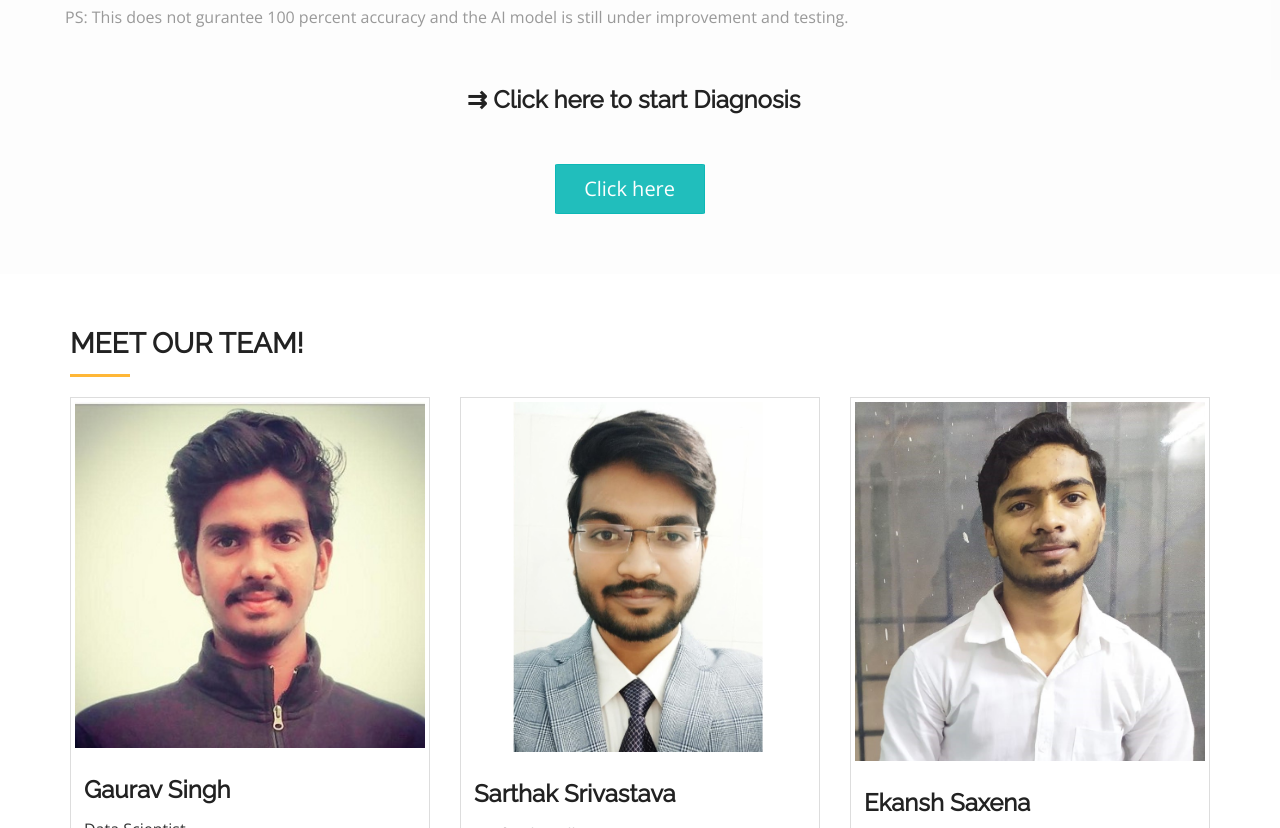
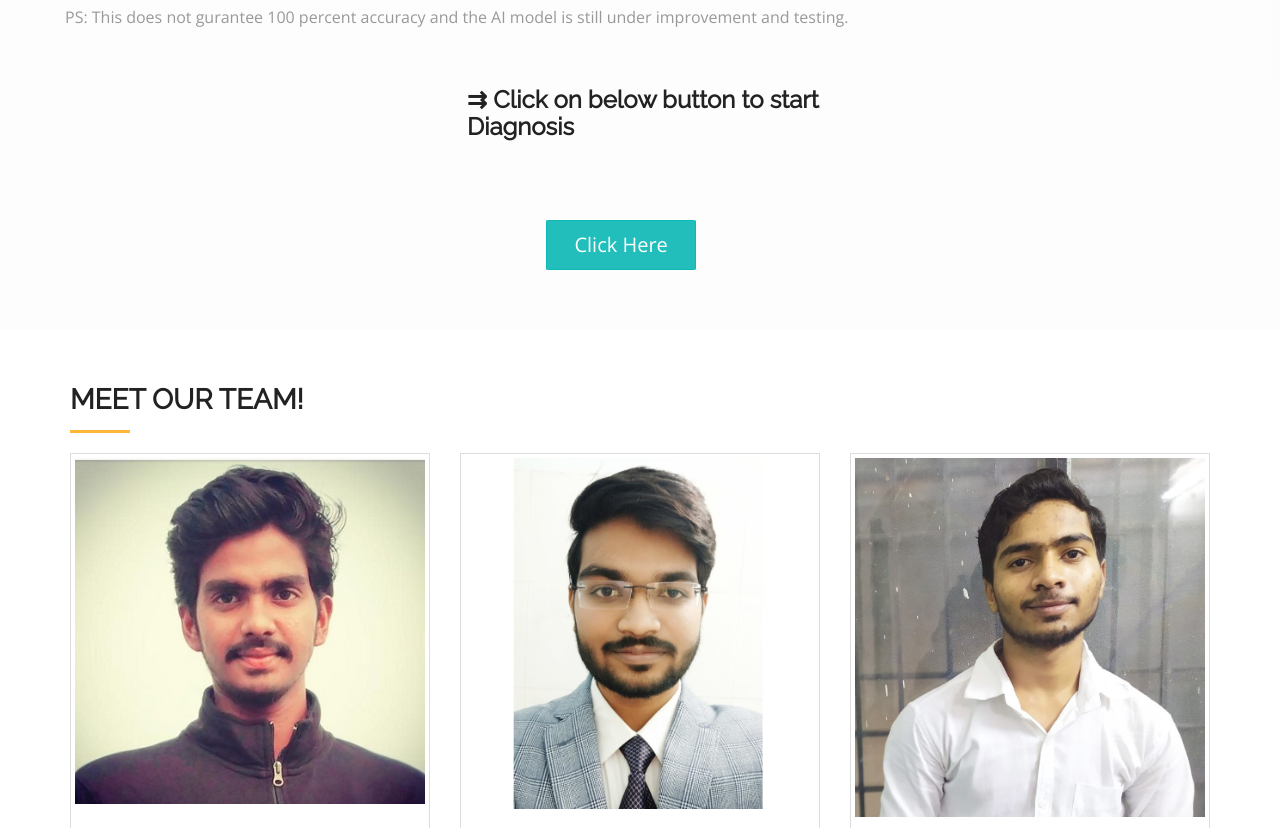
Before and after one commit to Codebugged-Research/Covidplus, a website: page index.html in a window 1280 px wide. Shown: the part 2207-3035 px from the top of the page. Drawn offline with nearby package versions, Linux system fonts and the light colour scheme; a web font is replaced by a local one.

Commit message:
Update index.html

```diff
--- a/index.html
+++ b/index.html
@@ -116,12 +116,10 @@ PS: This does not gurantee 100 percent accuracy and the AI model is still under
             <div class="more-features-box-text">
 
               <div class="more-features-box-text-description">
-                <h3 style="padding-left: 40%;">&#8649; Click here to start Diagnosis</h3>
+                <h3 style="padding-left: 40%;">&#8649; Click on below button to start Diagnosis</h3>
             </div>
             <div class="more-features-box-text">
-              <form style="padding-left: 50%;">
-                <button id="clickhere" onclick="location.href='http://35.202.70.45:5000/';" type="submit" class="submit">Click here</button>
-              </form>
+              <a id="clickhere" href="http://35.202.70.45:5000/" class="btn btn-appoint" style="margin-left: 55%;">Click Here</a>
             </div>
           </div>
         </div>
```
